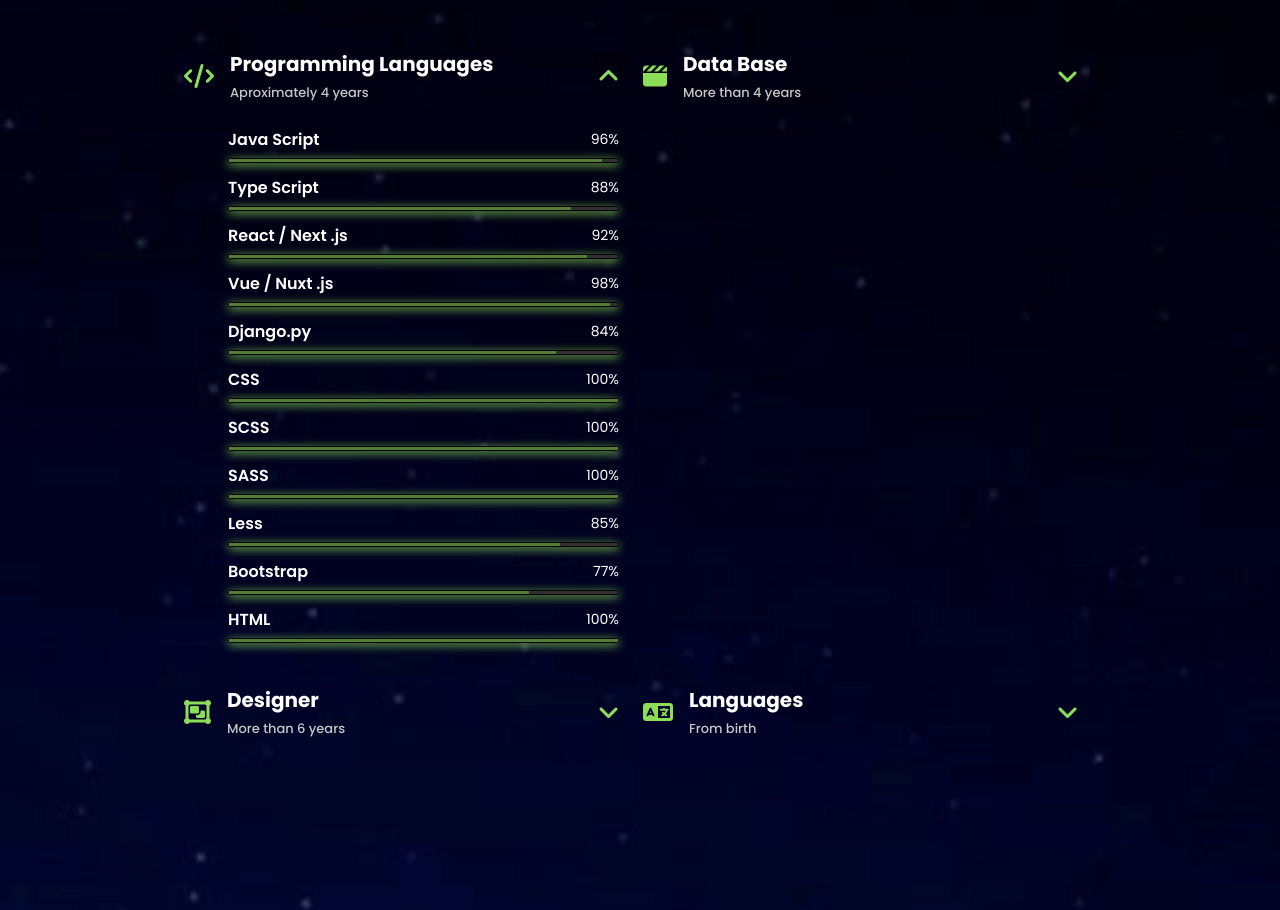
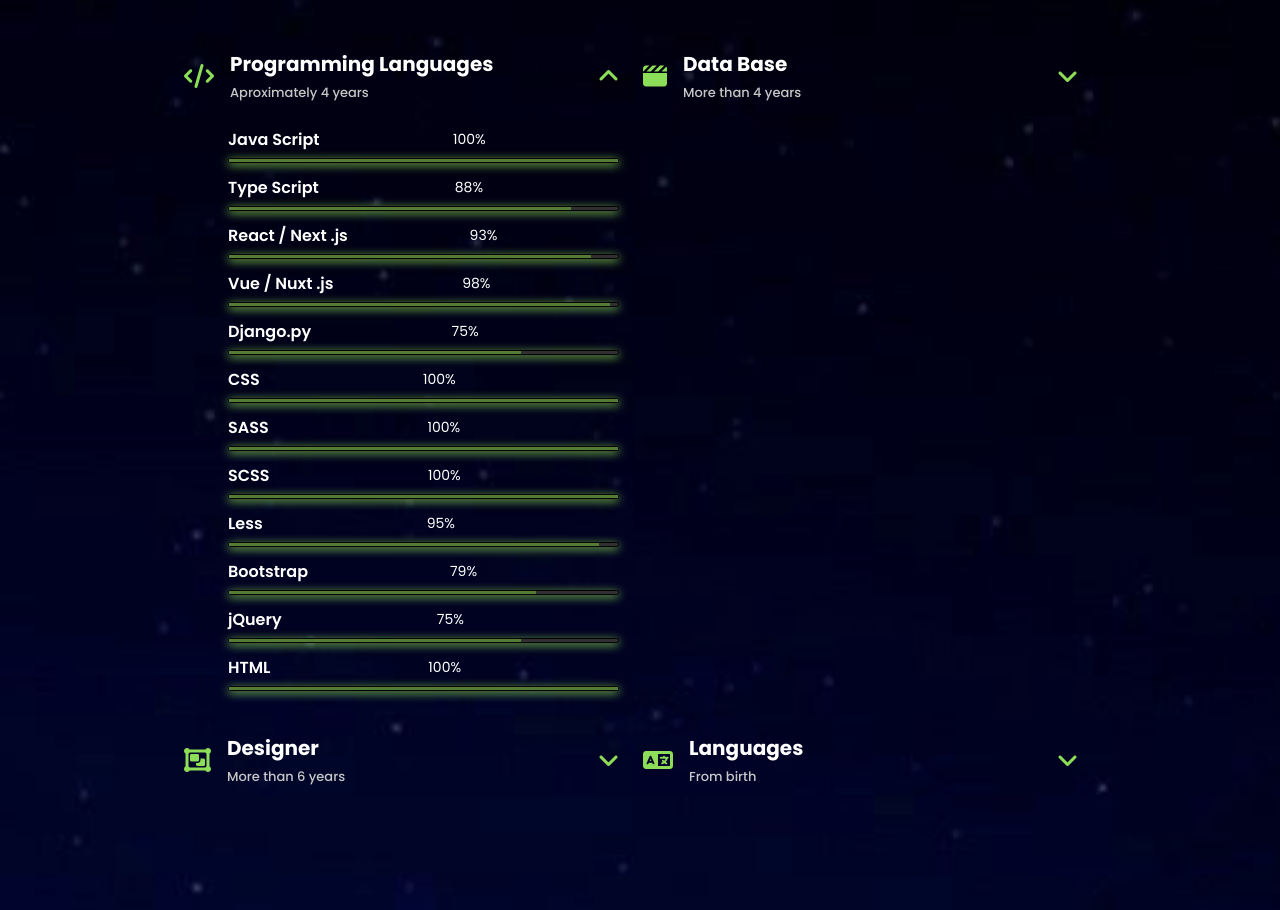
Before and after one commit to zhassik23/Portfolio, a Nuxt app: page / in a window 1280 px wide. Shown: the part 2960-3870 px from the top of the page. Built offline with nearby package versions, Linux system fonts and the light colour scheme.

Commit message:
verstca correction

```diff
--- a/assets/data.js
+++ b/assets/data.js
@@ -461,7 +461,7 @@
                 {
                     key: "js",
                     name: "Java Script",
-                    percentage: 96
+                    percentage: 100
                 }, {
                     key: "ts",
                     name: "Type Script",
@@ -469,7 +469,7 @@
                 }, {
                     key: "react_next",
                     name: "React / Next .js",
-                    percentage: 92
+                    percentage: 93
                 }, {
                     key: "vue_nuxt",
                     name: "Vue / Nuxt .js",
@@ -477,27 +477,31 @@
                 }, {
                     key: "django",
                     name: "Django.py",
-                    percentage: 84
+                    percentage: 75
                 }, {
                     key: "css",
                     name: "CSS",
+                    percentage: 100
+                }, {
+                    key: "sass",
+                    name: "SASS",
                     percentage: 100
                 }, {
                     key: "scss",
                     name: "SCSS",
                     percentage: 100
                 }, {
-                    key: "sass",
-                    name: "SASS",
-                    percentage: 100
-                }, {
                     key: "less",
                     name: "Less",
-                    percentage: 85
+                    percentage: 95
                 }, {
                     key: "bootstrap",
                     name: "Bootstrap",
-                    percentage: 77
+                    percentage: 79
+                }, {
+                    key: "jquery",
+                    name: "jQuery",
+                    percentage: 75
                 }, {
                     key: "html",
                     name: "HTML",
@@ -520,7 +524,7 @@
                 }, {
                     key: "postgres_sql",
                     name: "PostgresSQL",
-                    percentage: 89
+                    percentage: 85
                 }, {
                     key: "sqlite",
                     name: "SQLite",
@@ -535,19 +539,19 @@
                 {
                     key: "adobe_photoshop",
                     name: "Adobe Photoshop",
-                    percentage: 88
+                    percentage: 86
                 }, {
                     key: "figma",
                     name: "Figma",
-                    percentage: 95
+                    percentage: 96
                 }, {
                     key: "fusion",
                     name: "Fusion 360°",
-                    percentage: 76
+                    percentage: 75
                 }, {
                     key: "coreldraw",
                     name: "CorelDRAW",
-                    percentage: 76
+                    percentage: 75
                 }
             ]
         }, {
@@ -563,15 +567,18 @@
                 }, {
                     key: "kazakh",
                     name: "Kazakh",
-                    level: "Native"
+                    level: "Native",
+                    link: ""
                 }, {
                     key: "russian",
                     name: "Russian",
-                    level: "Fluent"
+                    level: "Fluent",
+                    link: ""
                 }, {
                     key: "turkish",
                     name: "Turkish",
-                    level: "Upper-Intermediate"
+                    level: "Upper-Intermediate",
+                    link: ""
                 }, {
                     key: "chinese",
                     name: "Chinese",
--- a/components/Skill.vue
+++ b/components/Skill.vue
@@ -1,9 +1,14 @@
 <template>
-    <div class="skill">
+    <div :id="key" class="skill">
         <div class="skill-data">
-            <h5>{{ name }}</h5>
+            <a :href="link">
+                <h5>{{ name }}</h5>
+            </a>
+
             <p v-if="percentage" class="percentage">{{ percentage }}%</p>
-            <p v-if="level" class="level">{{ level }}</p>
+            <a :href="link">
+                <p v-if="level" class="level">{{ level }}</p>
+            </a>
         </div>
 
         <div class="skill-bar">
@@ -16,7 +21,7 @@
 const props = defineProps({
     skill: Object
 });
-const { name, percentage, level } = props.skill;
+const { name, percentage, level, link } = props.skill;
 </script>
 
 <style lang="sass" scoped>
```
